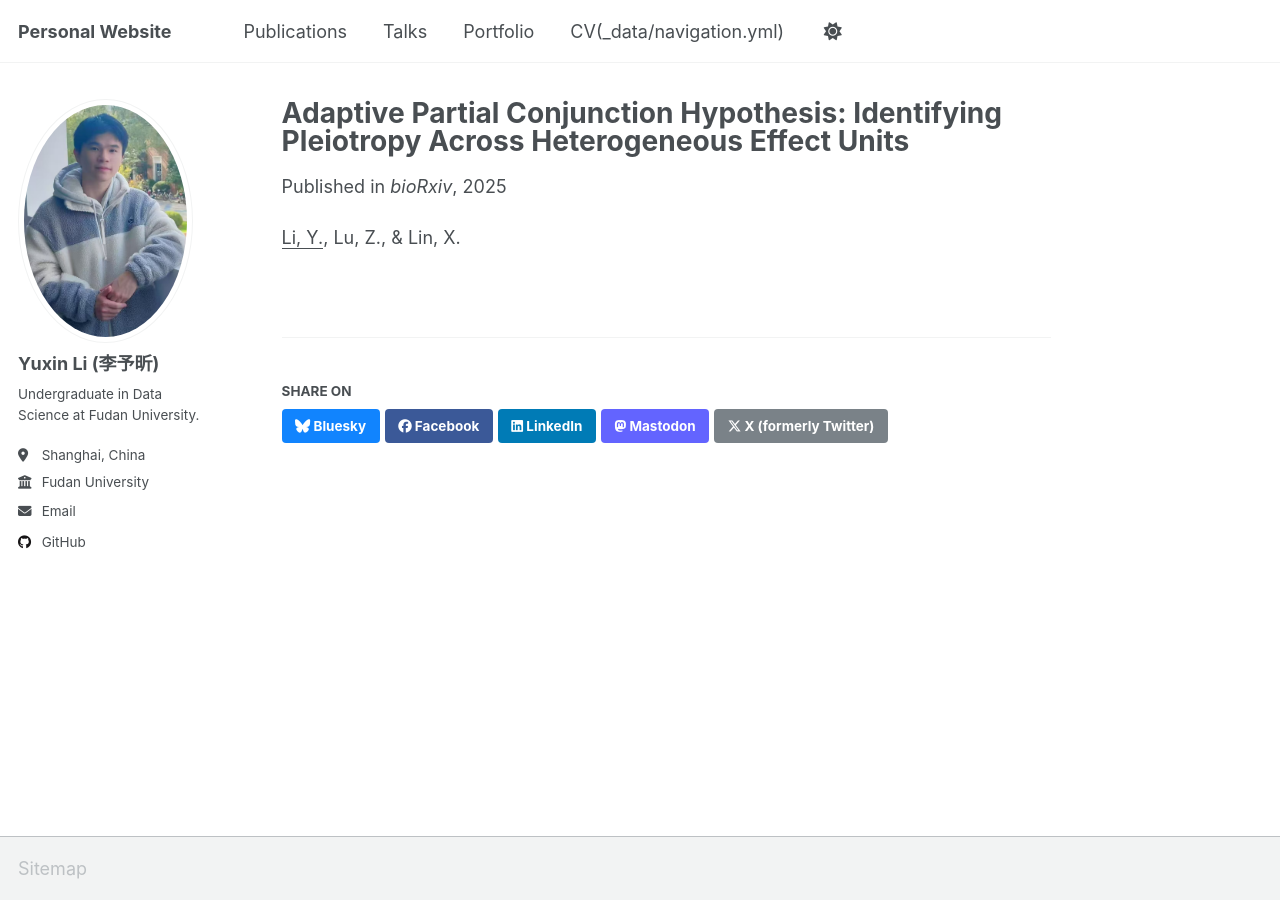
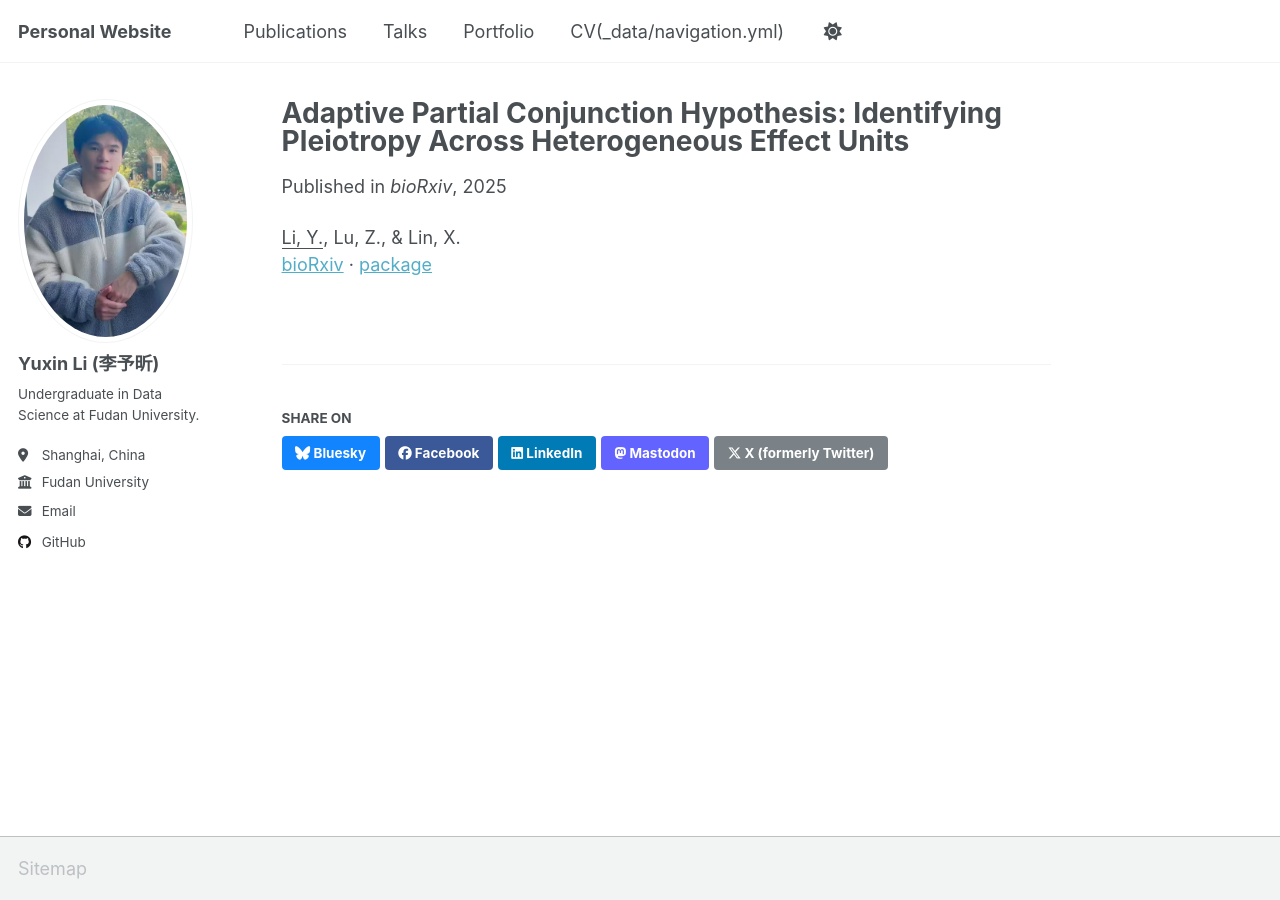
Before and after one commit to colinyuxin/colinyuxin.github.io, a Jekyll site: the page built from _publications/2025-06-08-paper-title-number-5.md, in a window 1280 px wide. Built offline with Jekyll 4.4.1, drawn with Linux system fonts in a browser that asks for light colours; a script that is not in the unit is left out.

Commit message:
Update 2025-06-08-paper-title-number-5.md

```diff
--- a/_publications/2025-06-08-paper-title-number-5.md
+++ b/_publications/2025-06-08-paper-title-number-5.md
@@ -8,3 +8,4 @@ venue: "bioRxiv"
 ---
 
 <u>Li, Y.</u>, Lu, Z., & Lin, X.
+[bioRxiv](https://doi.org/10.1101/2025.11.25.690340) · [package](https://github.com/colinyuxin/APCH)
```
